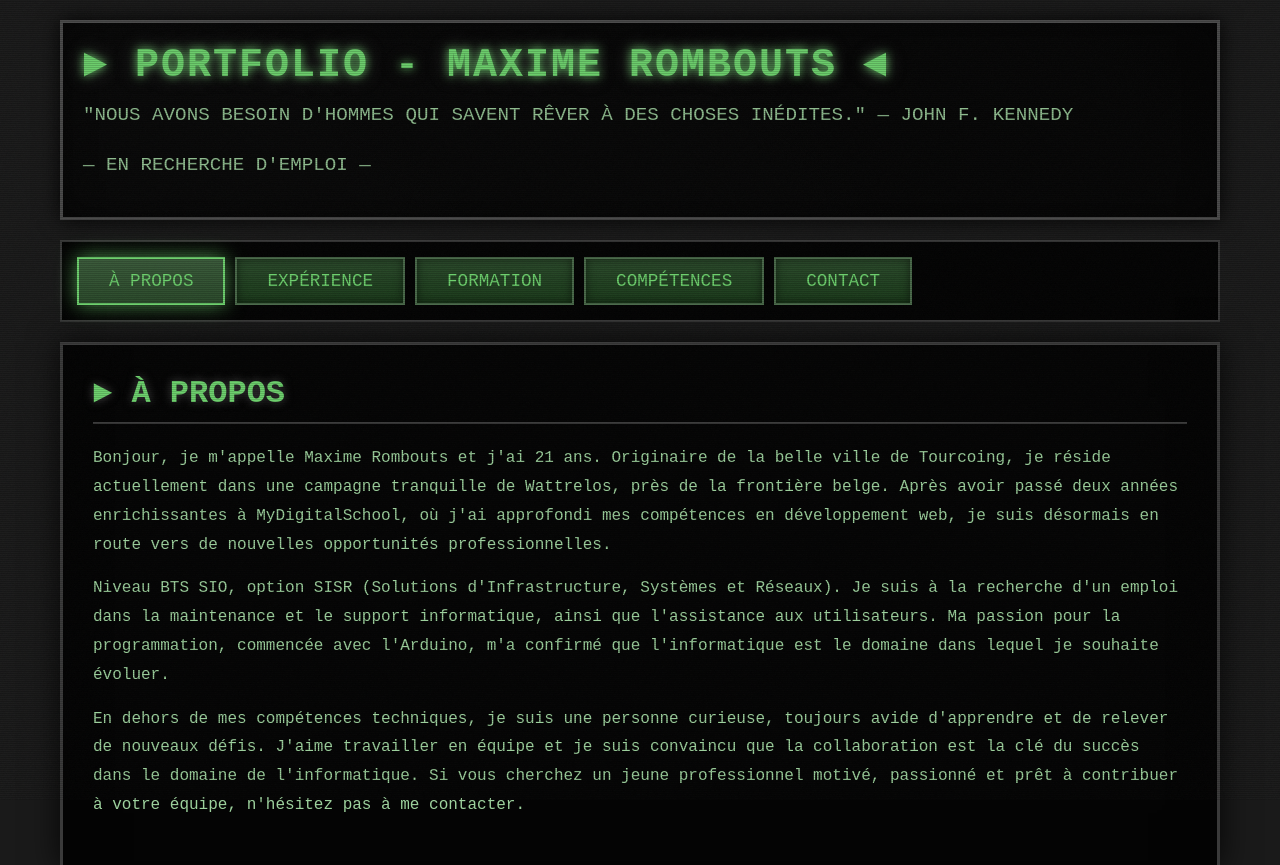
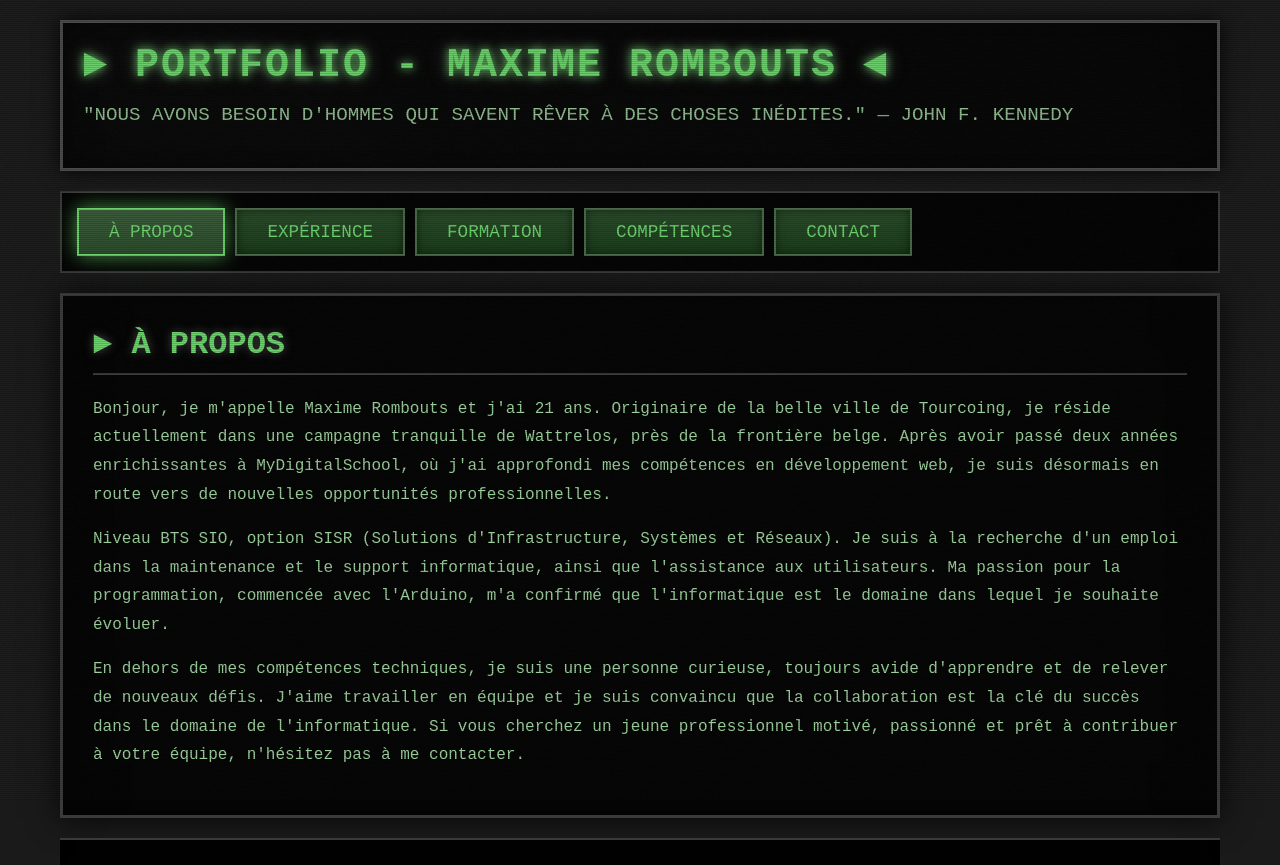
Before and after one commit to Maxime-Rombouts/portfolio-rombouts, a plain HTML site: page index.html in a window 1280 px wide. Shown: the top 865 px of the page. Drawn offline with Linux system fonts and the light colour scheme.

Commit message:
Petite modif

```diff
--- a/index.html
+++ b/index.html
@@ -812,7 +812,6 @@
             <h1>► PORTFOLIO - MAXIME ROMBOUTS ◄</h1>
             <p class="subtitle">"Nous avons besoin d'hommes qui savent rêver à des choses inédites." — John F. Kennedy
             </p>
-            <p class="subtitle">— En recherche d'emploi —</p>
         </header>
 
         <nav>
```
